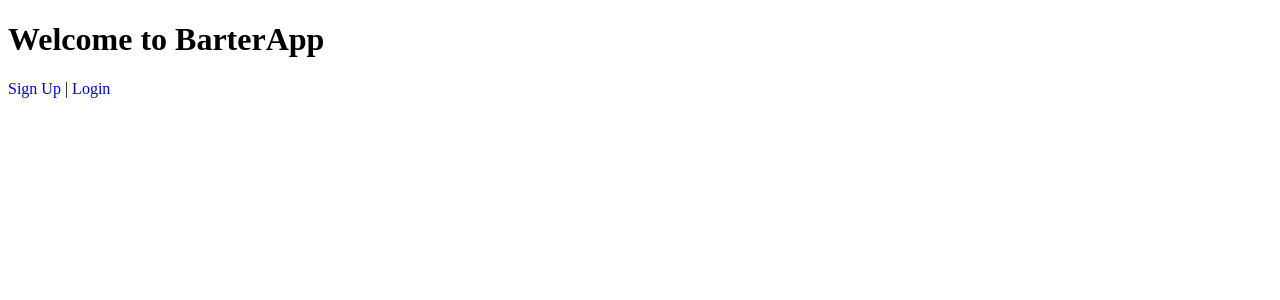
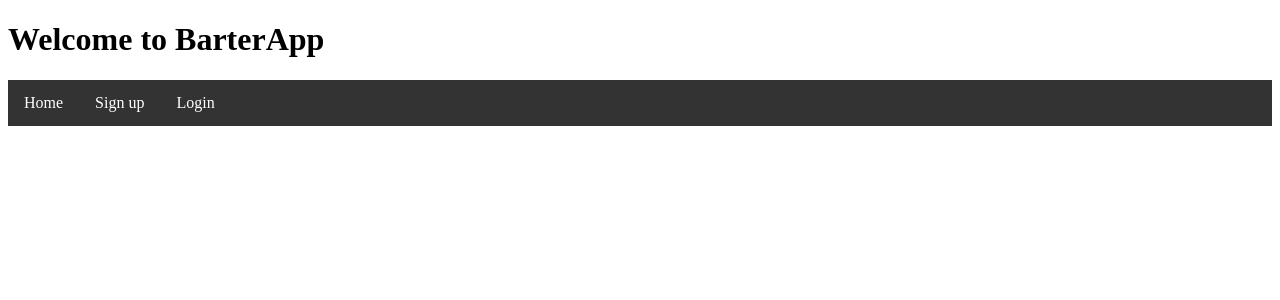
Before and after one commit to shruti-246/BarterDB, a Django app: page / in a window 1280 px wide. Shown: the top 300 px of the page. Run offline with Django 5.2, Linux system fonts and the light colour scheme.

Commit message:
added to style.css

```diff
--- /dev/null
+++ b/barterapp_project/TestBarter/static/TestBarter/style.css
@@ -0,0 +1,22 @@
+
+a:link{
+    text-decoration: none;
+
+}
+
+.navbar {
+    overflow: hidden;
+    background-color: #333;
+    position: sticky;
+    position: -webkit-sticky;
+    top: 0;
+  }
+
+.navbar a{
+    float: left;
+    display: block;
+    color: white;
+    text-align: center;
+    padding: 14px 16px;
+    text-decoration: none;
+}
--- a/barterapp_project/TestBarter/templates/test_temp/home.html
+++ b/barterapp_project/TestBarter/templates/test_temp/home.html
@@ -1,12 +1,21 @@
+{% load static %}
 <!DOCTYPE html>
+<html lang="en">
 <head>
+    <meta charset="UTF-8">
+    <meta name="viewport" content="width=device-width, initial-scale=1.0">
     <title>BarterApp</title>
-    <link rel="stylesheet" type="text/css" href="style.css">
+    <link rel="stylesheet" href="{% static 'TestBarter/style.css' %}">
 </head>
 
 <body>
     <h1>Welcome to BarterApp</h1>
-    <p><a href="/signup/">Sign Up</a> | <a href="/login/">Login</a></p>
+    <div class="navbar">
+        <a href="#" class="active">Home</a>
+        <a href="/signup/">Sign up</a>
+        <a href="/login/">Login</a>
+      </div>
+
 </body>
 
 </html>
--- a/barterapp_project/TestBarter/templates/test_temp/style.css
+++ /dev/null
@@ -1,4 +0,0 @@
-
-a:link{
-    text-decoration: none;
-}
```
Also changed, not shown: barterapp_project/barterapp_server/settings.py (+7 -1 lines).
